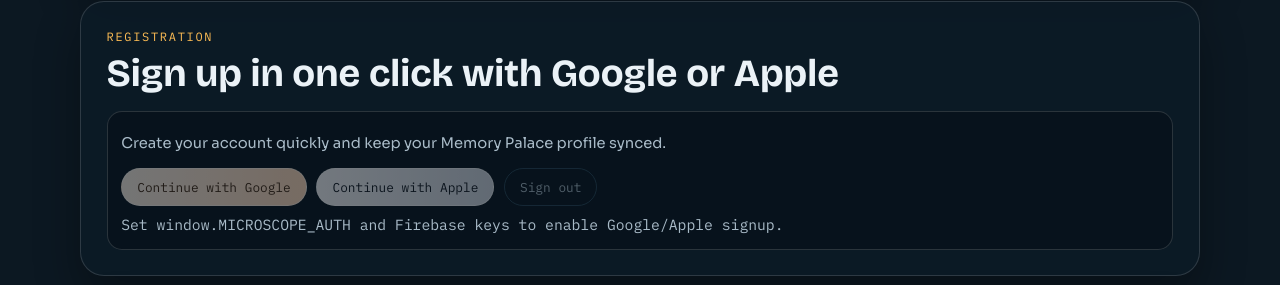
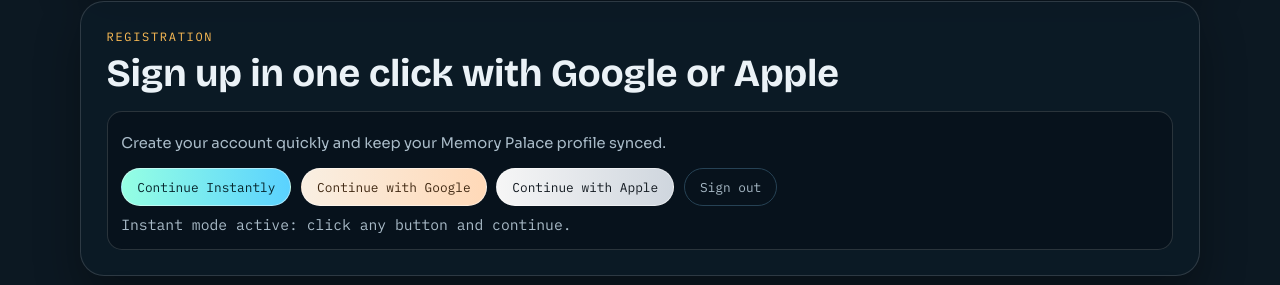
Before and after one commit to silentnoisehun/microscope-memory, a plain HTML site: page website/index.html in a window 1280 px wide. Shown: the part 925-1210 px from the top of the page. Drawn offline with nearby package versions, Linux system fonts and the light colour scheme.

Commit message:
Enable true click-and-go instant auth fallback on website

```diff
--- a/website/app.js
+++ b/website/app.js
@@ -62,11 +62,37 @@
 }
 
 function bindAuth() {
+  const guestBtn = document.getElementById("guestAuthBtn");
   const googleBtn = document.getElementById("googleAuthBtn");
   const appleBtn = document.getElementById("appleAuthBtn");
   const signOutBtn = document.getElementById("signOutBtn");
   const status = document.getElementById("authStatus");
   if (!googleBtn || !appleBtn || !signOutBtn || !status) return;
+
+  const demoKey = "microscope_demo_user_v1";
+  const setDemoUser = (provider) => {
+    const id = Math.random().toString(36).slice(2, 10);
+    const user = {
+      id,
+      provider,
+      name: "Guest-" + id,
+      createdAt: Date.now(),
+    };
+    localStorage.setItem(demoKey, JSON.stringify(user));
+    status.textContent = "Signed in instantly as " + user.name + " (" + provider + " demo).";
+  };
+  const readDemoUser = () => {
+    try {
+      const raw = localStorage.getItem(demoKey);
+      return raw ? JSON.parse(raw) : null;
+    } catch (_error) {
+      return null;
+    }
+  };
+  const clearDemoUser = () => {
+    localStorage.removeItem(demoKey);
+    status.textContent = "Signed out.";
+  };
 
   const authConfig = window.MICROSCOPE_AUTH || {};
   const firebaseConfig = authConfig.firebaseConfig || {};
@@ -74,10 +100,19 @@
   const configured = required.every((key) => typeof firebaseConfig[key] === "string" && firebaseConfig[key].trim() !== "");
 
   if (!authConfig.enabled || !configured || !window.firebase) {
-    status.textContent = "Set window.MICROSCOPE_AUTH and Firebase keys to enable Google/Apple signup.";
-    googleBtn.disabled = true;
-    appleBtn.disabled = true;
-    signOutBtn.disabled = true;
+    const existing = readDemoUser();
+    if (existing) {
+      status.textContent = "Signed in instantly as " + existing.name + " (" + existing.provider + " demo).";
+    } else {
+      status.textContent = "Instant mode active: click any button and continue.";
+    }
+
+    if (guestBtn) {
+      guestBtn.addEventListener("click", () => setDemoUser("instant"));
+    }
+    googleBtn.addEventListener("click", () => setDemoUser("google"));
+    appleBtn.addEventListener("click", () => setDemoUser("apple"));
+    signOutBtn.addEventListener("click", clearDemoUser);
     return;
   }
 
@@ -134,6 +169,12 @@
       status.textContent = "Sign-out failed: " + (error.message || error);
     }
   });
+
+  if (guestBtn) {
+    guestBtn.addEventListener("click", () => {
+      setDemoUser("instant");
+    });
+  }
 }
 
 bindDepthTool();
--- a/website/index.html
+++ b/website/index.html
@@ -78,11 +78,12 @@
         <article class="auth-card">
           <p>Create your account quickly and keep your Memory Palace profile synced.</p>
           <div class="auth-actions">
+            <button id="guestAuthBtn" class="auth-btn instant" type="button">Continue Instantly</button>
             <button id="googleAuthBtn" class="auth-btn google" type="button">Continue with Google</button>
             <button id="appleAuthBtn" class="auth-btn apple" type="button">Continue with Apple</button>
             <button id="signOutBtn" class="auth-btn ghost" type="button">Sign out</button>
           </div>
-          <p id="authStatus" class="auth-status">Auth is not configured yet.</p>
+          <p id="authStatus" class="auth-status">Instant mode is ready. Click and continue.</p>
         </article>
       </div>
     </section>
--- a/website/styles.css
+++ b/website/styles.css
@@ -344,6 +344,12 @@
   border-color: rgba(255, 255, 255, 0.46);
 }
 
+.auth-btn.instant {
+  background: linear-gradient(90deg, #95ffe3, #5ad2ff);
+  color: #06242b;
+  border-color: rgba(255, 255, 255, 0.46);
+}
+
 .auth-btn.apple {
   background: linear-gradient(90deg, #f6f6f6, #cfd6de);
   color: #11181f;
```
Also changed, not shown: README.md.
